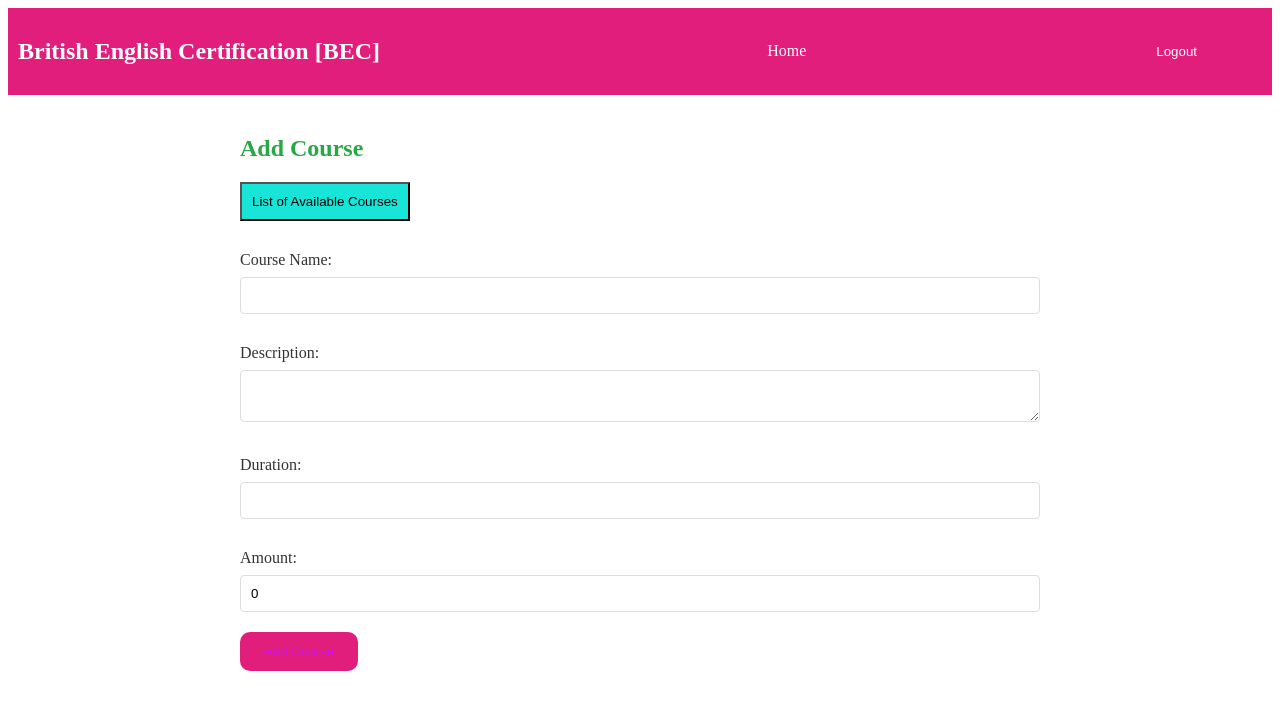
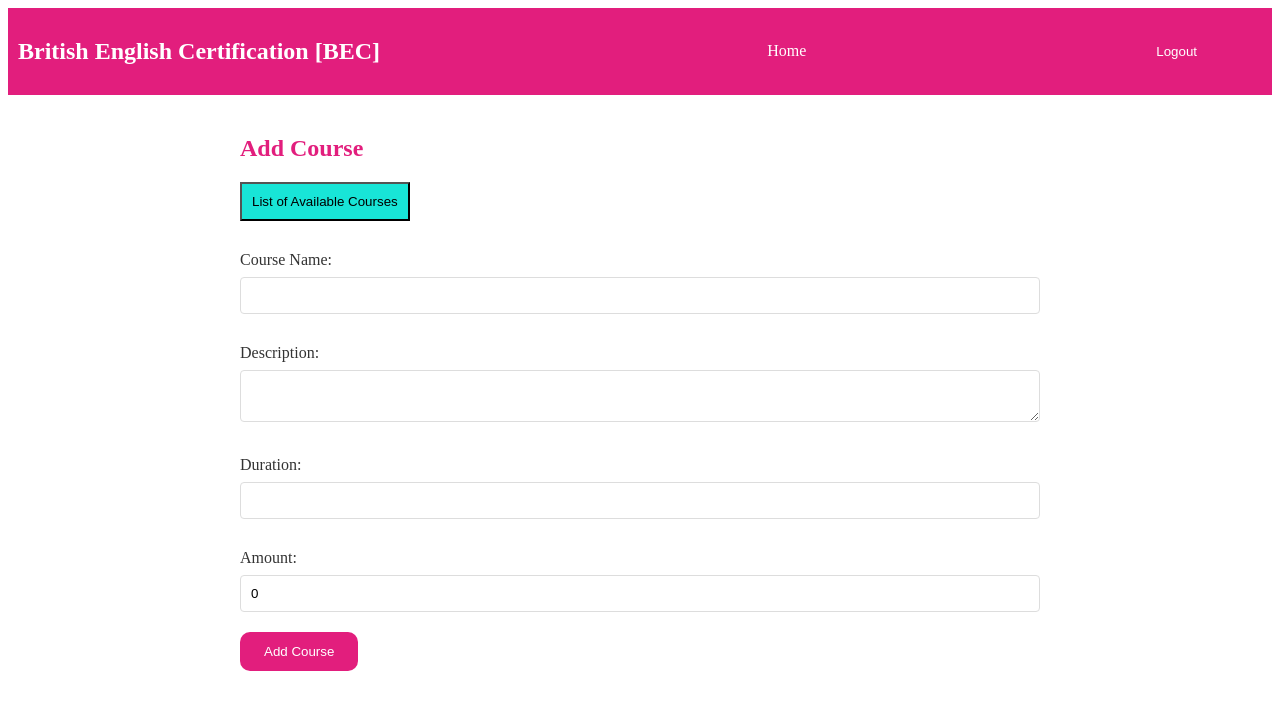
Before and after one commit to Jananipriya18/Neowise_repository_2, an Angular app in the folder British/angularapp/: page /course in a window 1280 px wide. Shown: the top 710 px of the page. Built offline with nearby package versions, Linux system fonts and the light colour scheme; sample sign-in values are in the browser's storage.

Commit message:
Auto-save-commit-20/02/2024--16:54:16

```diff
--- a/British/angularapp/src/app/components/add-course/add-course.component.css
+++ b/British/angularapp/src/app/components/add-course/add-course.component.css
@@ -28,7 +28,7 @@
   padding: 12px 24px; /* Increase padding for a larger button */
   cursor: pointer;
   background-color: #e21e7d; /* Use a brighter green color */
-  color: #d015e5;
+  color: #ffffff;
   border: none;
   border-radius: 10px; /* Increase border radius for a rounder button */
   transition: background-color 0.3s ease;
@@ -72,7 +72,7 @@ input, textarea, select {
 }
 
 h2 {
-  color: #28a745; /* Use the same brighter green for heading */
+  color: #e21e7d; /* Use the same brighter green for heading */
 }
 
 /* Style for the "List of Available Courses" button */
```
